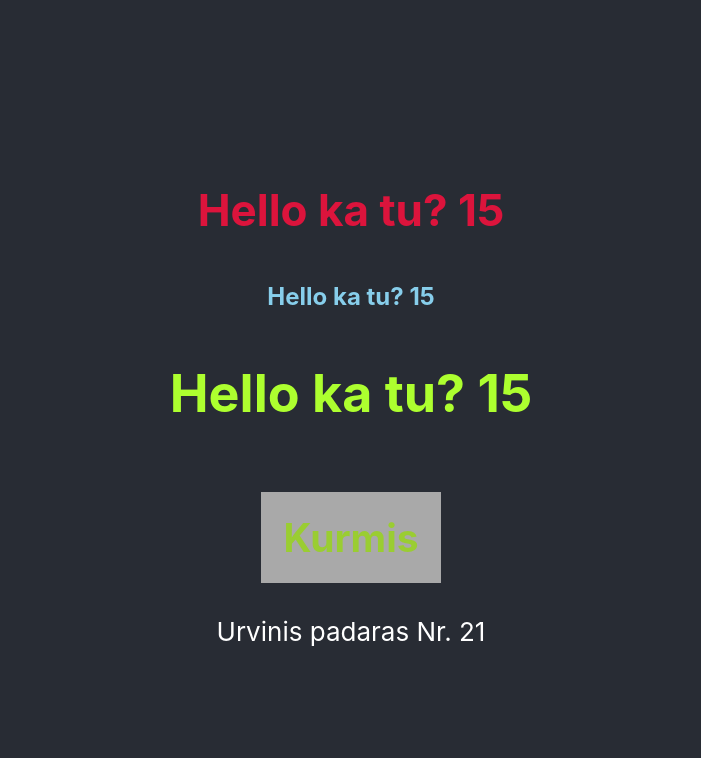
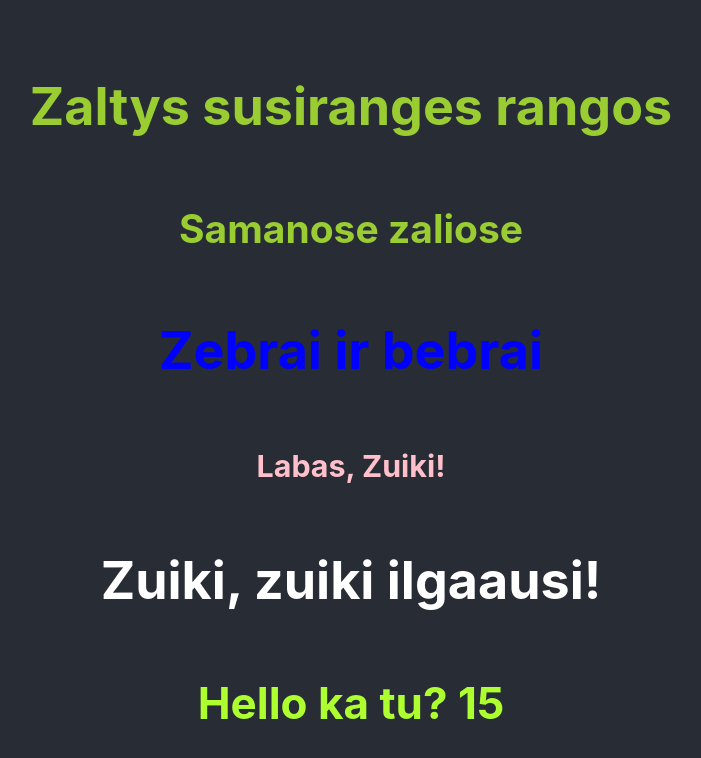
Before and after one commit to LeoGytis/vienaragiai, a React (Create React App) app in the folder r1/: page / in a window 1280 px wide. Shown: the top 758 px of the page, without its empty margins (289-990 px from the left). Built offline with nearby package versions, Linux system fonts and the light colour scheme.

Commit message:
ND padaryti

```diff
--- a/r1/src/App.js
+++ b/r1/src/App.js
@@ -1,15 +1,20 @@
 import './App.css';
+import Ezys from './Components/009/Ezys';
 import Hello from './Components/009/Hello';
 import Kurmis from './Components/009/Kurmis';
+import Zaltys from './Components/009/Zaltys';
+import ZirB from './Components/009/ZirB';
+import Zuikis from './Components/009/Zuikis';
 
 function App() {
   return (
     <div className="App">
       <header className="App-header">
-      <Hello spalva="crimson" size='22' skaicius={4}></Hello>
-      <Hello spalva="skyblue" size='12' skaicius={4}></Hello>
-      <Hello spalva="greenyellow" skaicius={4}></Hello>
-      <Kurmis></Kurmis>
+      <Zaltys txt1='Zaltys susiranges rangos' txt2='Samanose zaliose' spalva='yellowgreen'></Zaltys>
+        {/* <Ezys tekstas1='Ezys gyvena miske' tekstas2='Ir renka obuolius'></Ezys> */}
+      <ZirB skaicius={1}></ZirB>
+      <Zuikis tekstas='Zuiki, zuiki ilgaausi!' gyvunai='Zebrai ir Bebrai'></Zuikis>
+      <Hello spalva="greenyellow" size='22' skaicius={4}></Hello>
       </header>
     </div>
   );
--- /dev/null
+++ b/r1/src/Components/009/Ezys.jsx
@@ -0,0 +1,11 @@
+function Ezys({tekstas1, tekstas2}) {
+
+    return (
+        <>
+        <h1>{tekstas1}</h1>
+        <h2>{tekstas2}</h2>
+        </>
+    )
+}
+
+export default Ezys;
--- /dev/null
+++ b/r1/src/Components/009/Zaltys.jsx
@@ -0,0 +1,19 @@
+function Zaltys({txt1, txt2, spalva}) {
+    return (
+        <>
+        <h1 style={
+            {
+                color: spalva
+            }
+        }>{txt1}</h1>
+        <h2 style={
+            {
+                color: spalva
+            }
+        }>{txt2}</h2>
+        </>
+
+    )
+}
+
+export default Zaltys;
--- /dev/null
+++ b/r1/src/Components/009/ZirB.jsx
@@ -0,0 +1,18 @@
+function ZirB({skaicius}) {
+    let spalva = 'green';
+    if (skaicius === 1) { spalva = 'blue'; }
+    else  { spalva = 'red' }
+
+    return (
+        <>
+        <h1 style={
+            {
+                color: spalva
+            }
+        }
+        >Zebrai ir bebrai</h1>
+        </>
+    )
+}
+
+export default ZirB;
--- /dev/null
+++ b/r1/src/Components/009/Zuikis.jsx
@@ -0,0 +1,15 @@
+function Zuikis({tekstas}) {
+
+    return (
+        <>
+        <h3 style={
+            {
+                color: 'pink'
+            }
+        }>Labas, Zuiki!</h3>
+        <h1>{tekstas}</h1>
+        </>
+    )
+}
+
+export default Zuikis;
```
